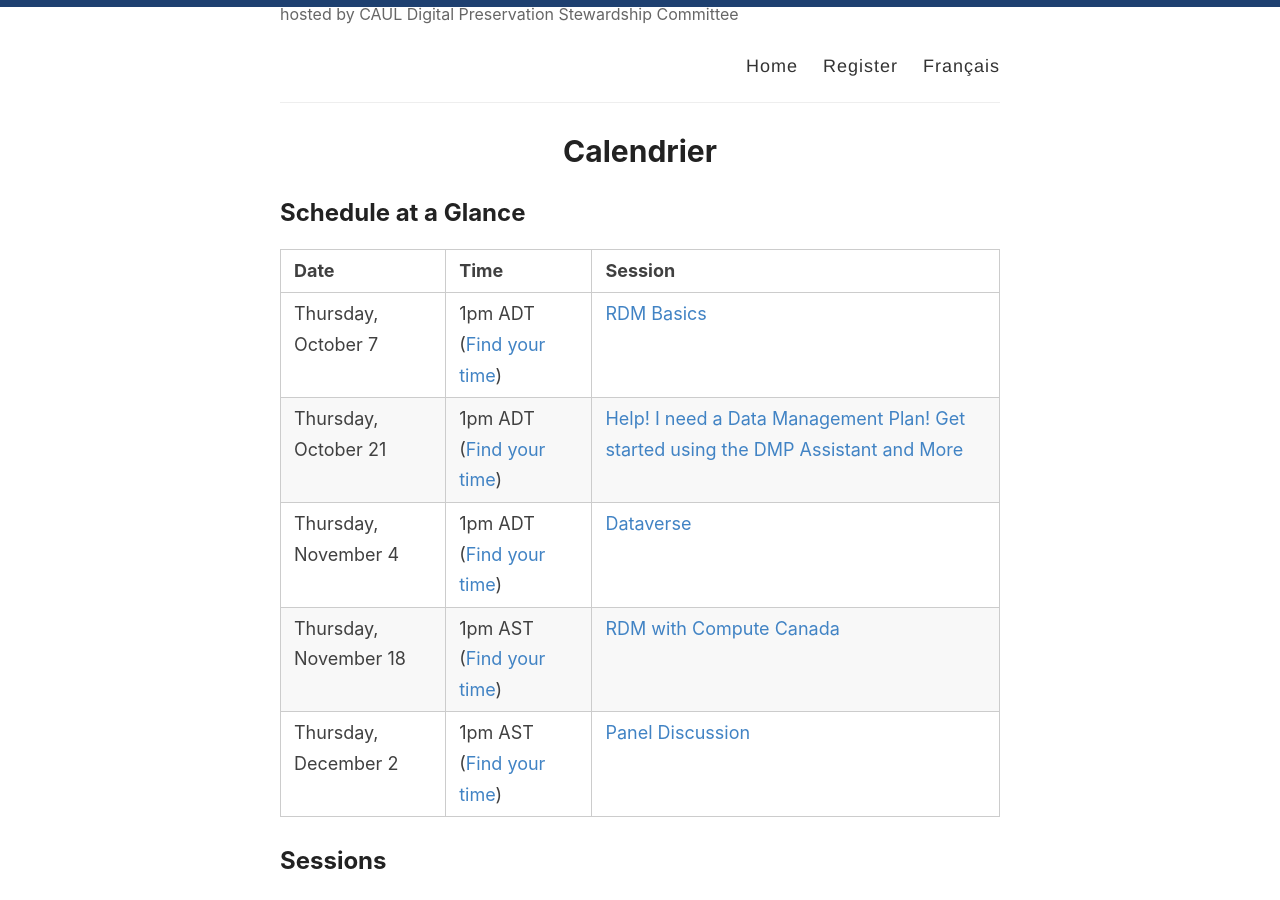
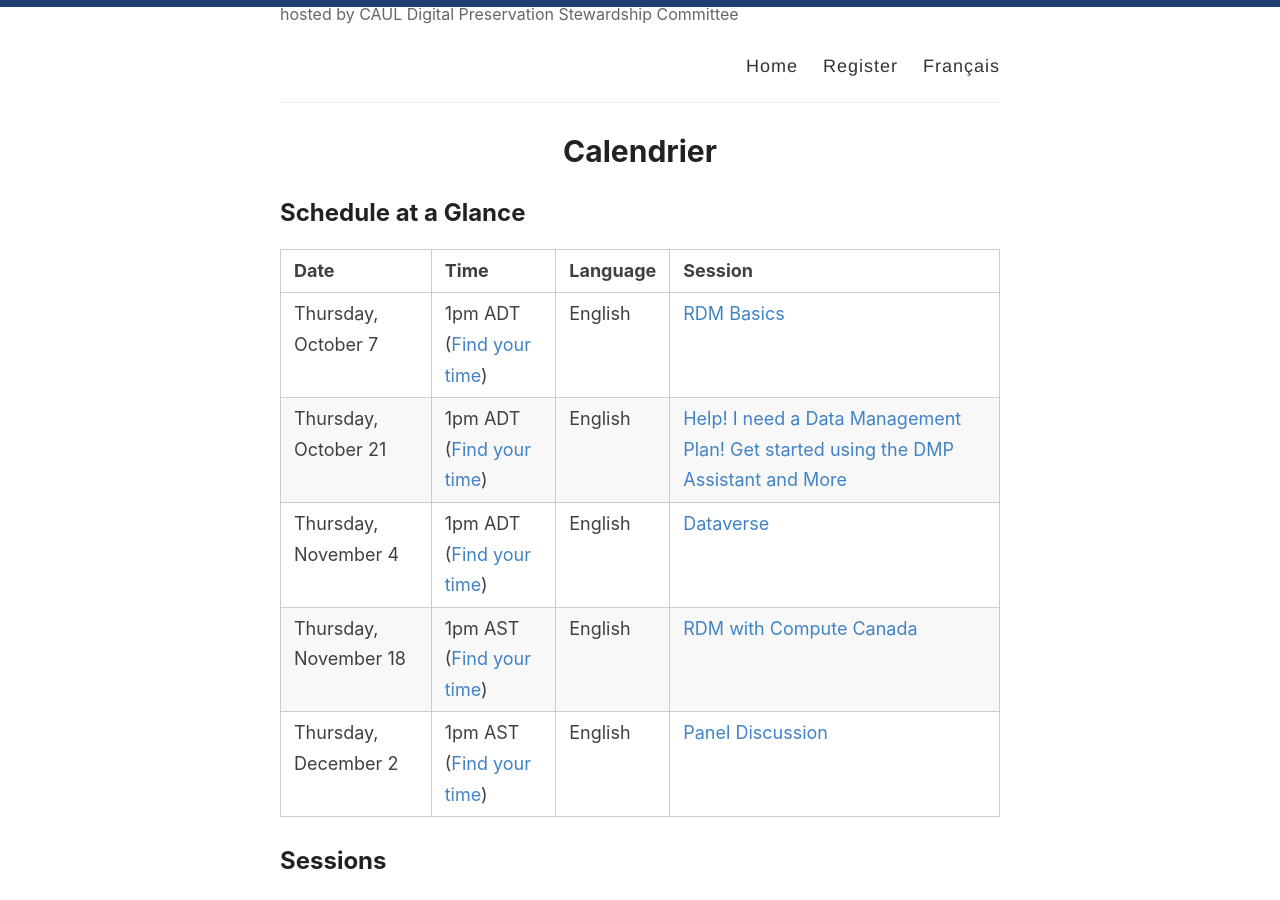
Before and after one commit to caul-dpsc/2021-rdm-series, a Jekyll site: the page built from _pages/index_fr.md, in a window 1280 px wide and 900 px high, scrolled down 199 px. Built offline with Jekyll 4.4.1, drawn with Linux system fonts in a browser that asks for light colours.

Commit message:
Update index_fr.md

```diff
--- a/_pages/index_fr.md
+++ b/_pages/index_fr.md
@@ -6,13 +6,13 @@ permalink: /fr/
 
 ## Schedule at a Glance
 
-| Date | Time | Session |
-| ---- | ---- | ------- |
-| Thursday, October 7 | 1pm ADT ([Find your time](https://dateful.com/time-zone-converter?t=1pm&d=2021-10-07&tz2=Atlantic-Daylight-Time-ADT)) | [RDM Basics](#basics) |
-| Thursday, October 21 | 1pm ADT ([Find your time](https://dateful.com/time-zone-converter?t=1pm&d=2021-10-21&tz2=Atlantic-Daylight-Time-ADT)) | [Help! I need a Data Management Plan! Get started using the DMP Assistant and More](#dmp) |
-| Thursday, November 4 | 1pm ADT ([Find your time](https://dateful.com/time-zone-converter?t=1pm&d=2021-11-04&tz2=Atlantic-Daylight-Time-ADT)) | [Dataverse](#dataverse) |
-| Thursday, November 18 | 1pm AST ([Find your time](https://dateful.com/time-zone-converter?t=12pm&d=2021-11-18&tz2=Atlantic-Standard-Time-AST)) | [RDM with Compute Canada](#cc) |
-| Thursday, December 2 | 1pm AST ([Find your time](https://dateful.com/time-zone-converter?t=12pm&d=2021-12-02&tz2=Atlantic-Standard-Time-AST)) | [Panel Discussion](#panel) |
+| Date | Time | Language | Session |
+| ---- | ---- | -------- | ------- |
+| Thursday, October 7 | 1pm ADT ([Find your time](https://dateful.com/time-zone-converter?t=1pm&d=2021-10-07&tz2=Atlantic-Daylight-Time-ADT)) | English | [RDM Basics](#basics) |
+| Thursday, October 21 | 1pm ADT ([Find your time](https://dateful.com/time-zone-converter?t=1pm&d=2021-10-21&tz2=Atlantic-Daylight-Time-ADT)) | English | [Help! I need a Data Management Plan! Get started using the DMP Assistant and More](#dmp) |
+| Thursday, November 4 | 1pm ADT ([Find your time](https://dateful.com/time-zone-converter?t=1pm&d=2021-11-04&tz2=Atlantic-Daylight-Time-ADT)) | English | [Dataverse](#dataverse) |
+| Thursday, November 18 | 1pm AST ([Find your time](https://dateful.com/time-zone-converter?t=12pm&d=2021-11-18&tz2=Atlantic-Standard-Time-AST)) | English | [RDM with Compute Canada](#cc) |
+| Thursday, December 2 | 1pm AST ([Find your time](https://dateful.com/time-zone-converter?t=12pm&d=2021-12-02&tz2=Atlantic-Standard-Time-AST)) | English | [Panel Discussion](#panel) |
 
 ## Sessions
 
```
